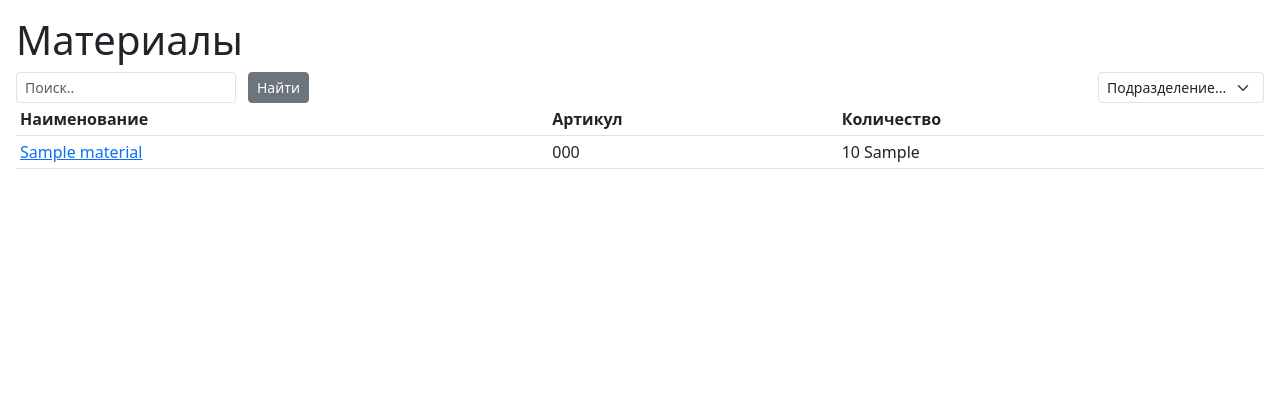
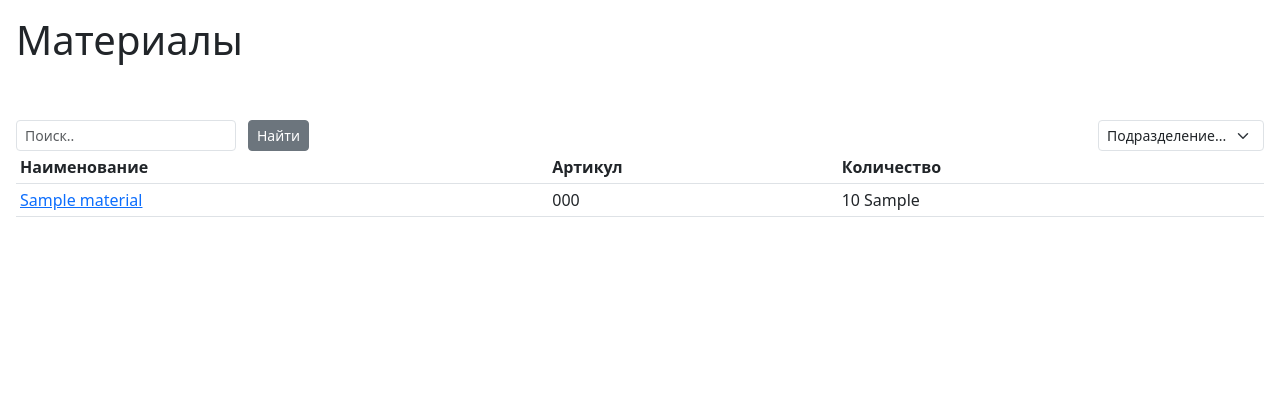
Before and after one commit to hlystovea/resource_planner, a Django app: page /warehouse/material/ in a window 1280 px wide. Shown: the part 96-516 px from the top of the page. Run offline with Django 4.2, Linux system fonts and the light colour scheme; tables that the repository leaves empty hold one stand-in row (values such as "Sample post"); some libraries are stand-ins or nearby versions.

Commit message:
Style: add margin bottom for page label

```diff
--- a/project/warehouse/templates/warehouse/material_list.html
+++ b/project/warehouse/templates/warehouse/material_list.html
@@ -7,7 +7,7 @@
             <li class="breadcrumb-item">Материалы</li>
         </ol>
     </nav>
-    <div class="row">
+    <div class="row mb-5">
         <h1>Материалы</h1>
     </div>
     {% include "warehouse/includes/material_filter.html" %}
```
